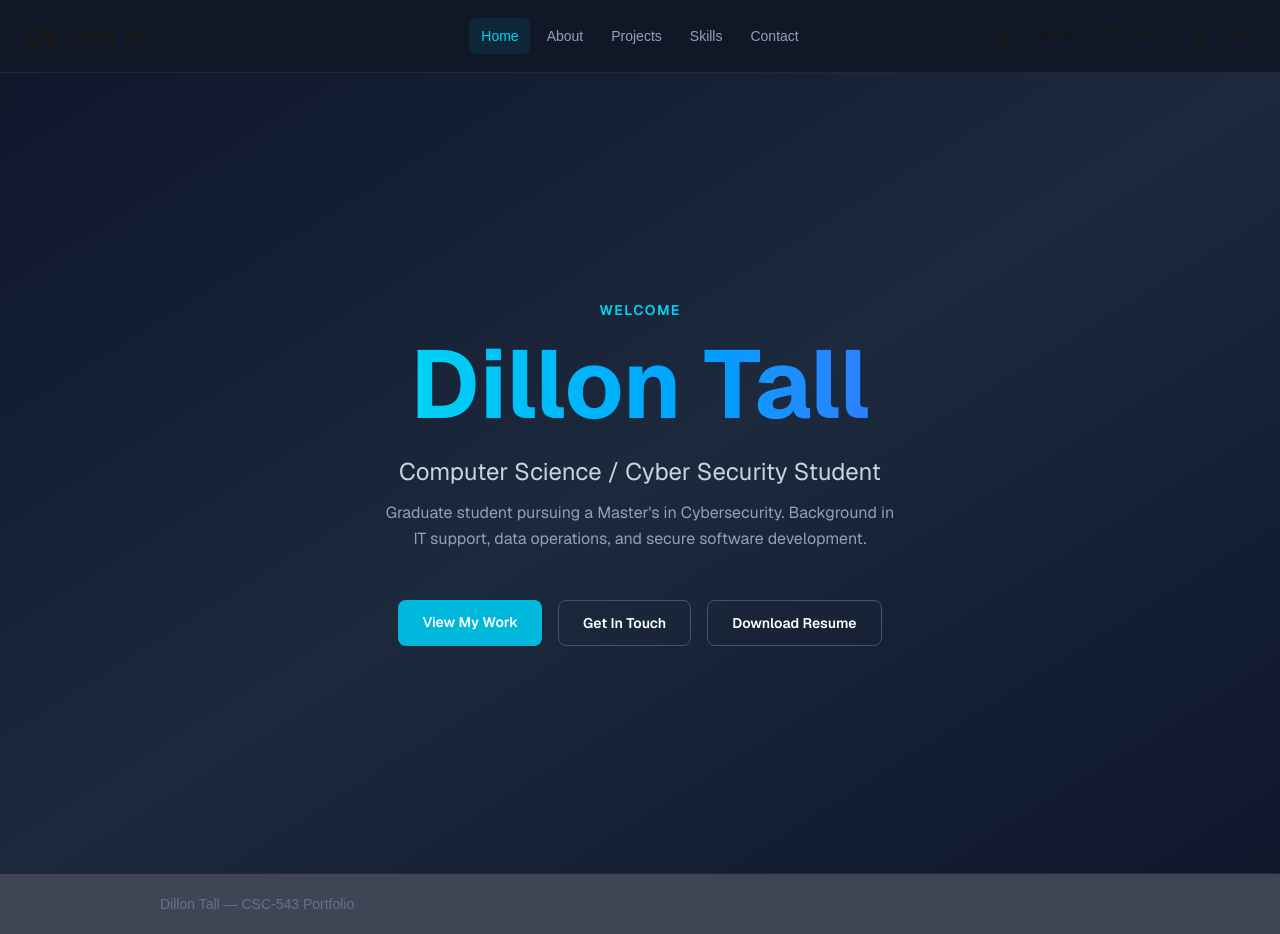
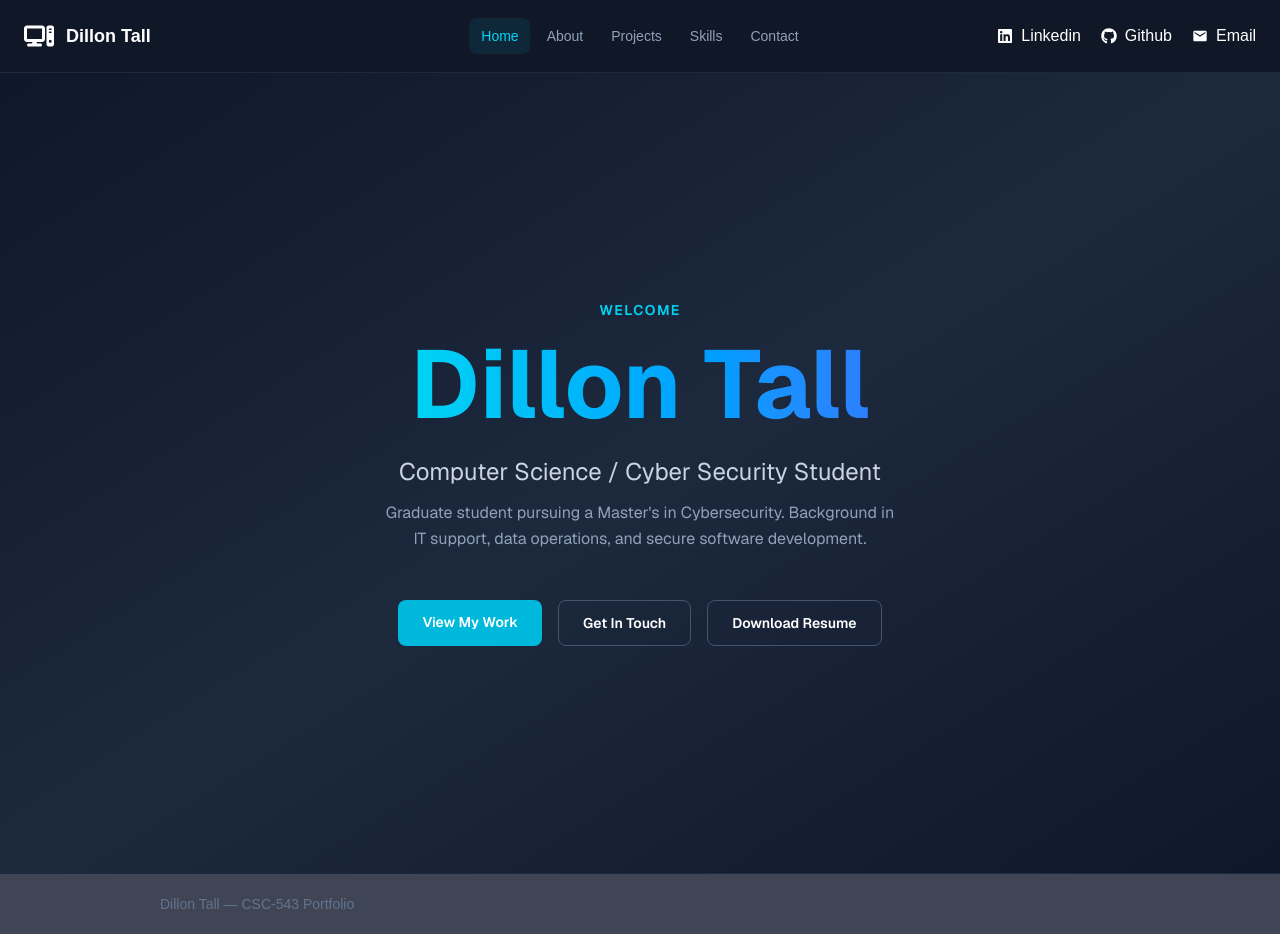
Before and after one commit to DillonT15/Tall-543, a Next.js app: page / in a window 1280 px wide. Built offline with nearby package versions, Linux system fonts and the light colour scheme.

Commit message:
Fixed header invalid header color

```diff
--- a/layout/header.tsx
+++ b/layout/header.tsx
@@ -8,7 +8,7 @@ const Header: React.FC = () => {
   const [menuOpen, setMenuOpen] = useState(false);
 
   return (
-    <header className="bg-gray-900 border-b border-slate-800">
+    <header className="bg-gray-900 border-b border-slate-800 text-white">
 
       {/* Main bar */}
       <div className="relative flex items-center justify-between px-6 py-4">
```
